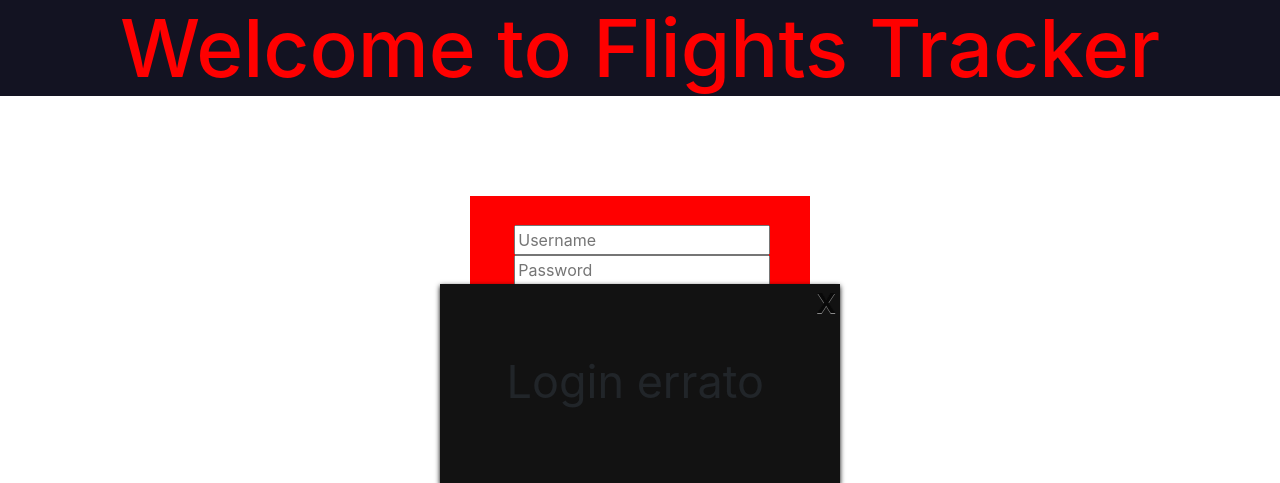
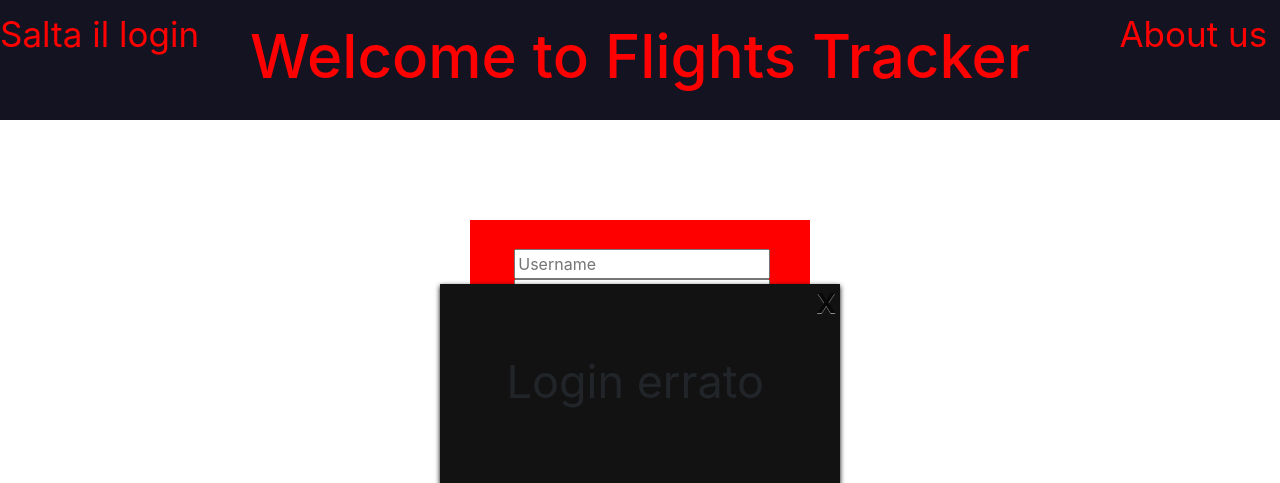
Before and after one commit to Loldlink/FlightTracker, a PHP site: page /loginErrato.html in a window 1280 px wide. Shown: the top 483 px of the page. Run offline with PHP 8.4, Linux system fonts and the light colour scheme; some libraries are stand-ins or nearby versions.

Commit message:
Update login e login errata
Ho fatto la login e login errata stamattina coerente a tutte le altre pagine con la barra in alto che me l'ero scordate da fare.

```diff
--- a/html/CSS/LoginErrato.css
+++ b/html/CSS/LoginErrato.css
@@ -9,14 +9,12 @@ html {
     border-style: groove;
     border-width: 15px;
     border: black;
-    font-size: 80px;
-    color: red;
     text-shadow: seagreen;
     text-decoration: saddlebrown;
-    text-align: center;
-    margin-top: auto;
     background-color: rgb(19, 19, 34);
     background-size: 25px;
+    overflow: hidden;
+    height: 120px;
 }
 
 #login{
@@ -87,15 +85,25 @@ html {
 .saltaLogin{
     text-decoration: none;
     color: black;
-    font-size: 25px;
-    margin-left: 5px;
+    font-size: 35px;
+    color: red;
+    position: absolute;
+    top: 1%;
 }
 
 .aboutUs{
     text-decoration: none;
     color: black;
-    font-size: 25px;
-    margin-top: -28px;
-    float: right;
-    margin-right: 5px;
+    font-size: 35px;
+    color: red;
+    position: absolute;
+    right: 1%;
+    top: 1%;
 }
+
+.homepage {
+    color: red;
+    font-size: 60px;
+    text-align: center;
+    margin-top: 20px;
+}
--- a/html/loginErrato.html
+++ b/html/loginErrato.html
@@ -15,13 +15,16 @@
 <body>
   <!--Scritta di benvenuto-->
   <div class="form">
-    <div>
-        <h1 id="titolo">Welcome to Flights Tracker</h1>
+    <div id="titolo">
+      <a href="homepage1.php" class="saltaLogin">Salta il login</a>
+      <h1 class="homepage">Welcome to Flights Tracker</h1>
+      <a href="aboutUs.html" class="aboutUs">About us</a>
       <!--Form-->
+    </div>
       <div id="login">
         <br>
-          <form action="../Php/login1.php method="post">
-            <div class="field-wrap" id="campo-username">
+        <form action="../Php/login1.php" method="post">
+          <div class="field-wrap" id="campo-username" class="form-control">
             <label for="user"></label>
             <input type="text" name="username" placeholder="Username" required autocomplete="username" />
             <br/>
@@ -30,14 +33,14 @@
           <!--Bottone del form-->
             <br/>
             <br/>
-              <input type="submit" name="send" value="Log In"/>
+            <input class="bottoneLogin" type="submit" name="send" value="Log In"/>
           </div>
         </form>
         <br>
         <br>
-          <a href="homepage1.html" class="saltaLogin">Salta il login</a>
+        <!-- <a href="homepage1.php" class="saltaLogin">Salta il login</a>
         <br>
-          <a href="aboutUs.html" class="aboutUs">About us</a>
+        <a href="aboutUs.html" class="aboutUs">About us</a> -->
       </div>
     </div>
   </div>
```
Also changed, not shown: html/CSS/Login.css (+18 -10 lines), html/login.html (+7 -5 lines). Lines whose indentation alone changed are shown as unchanged.
